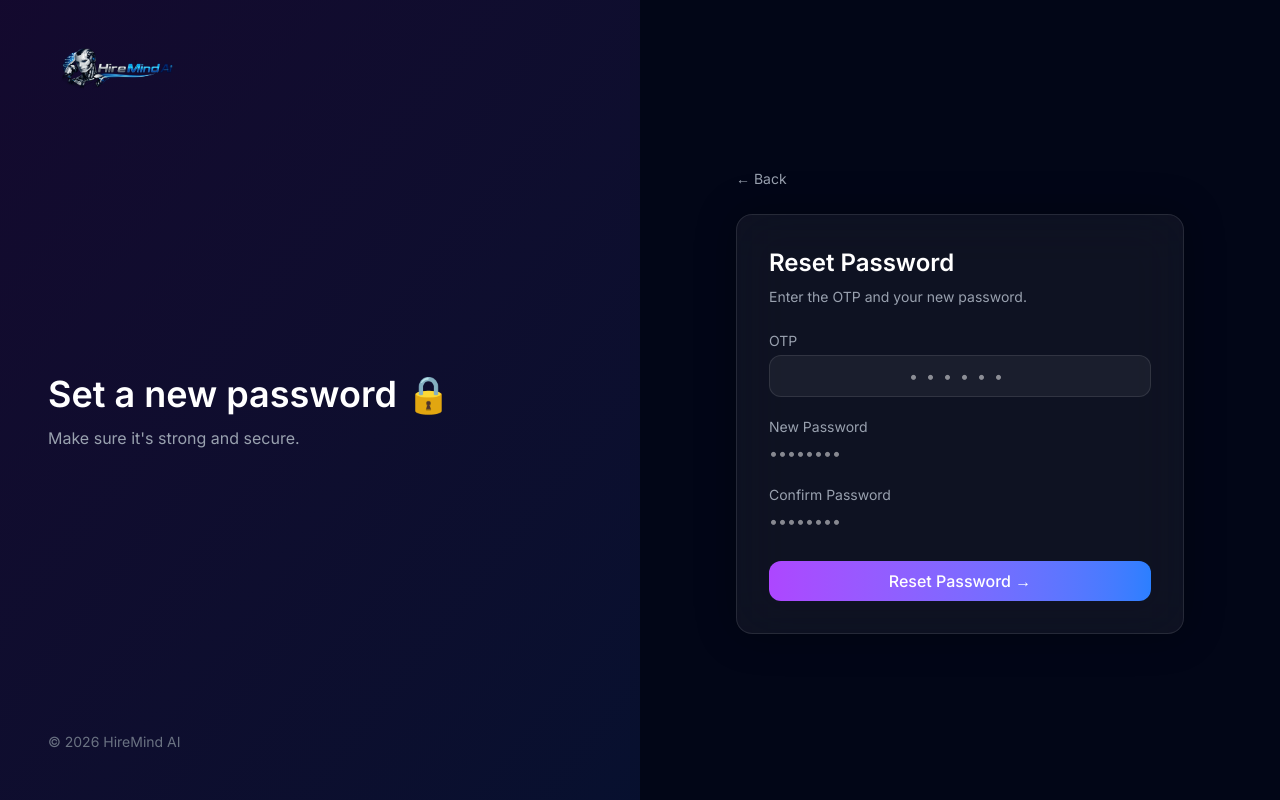
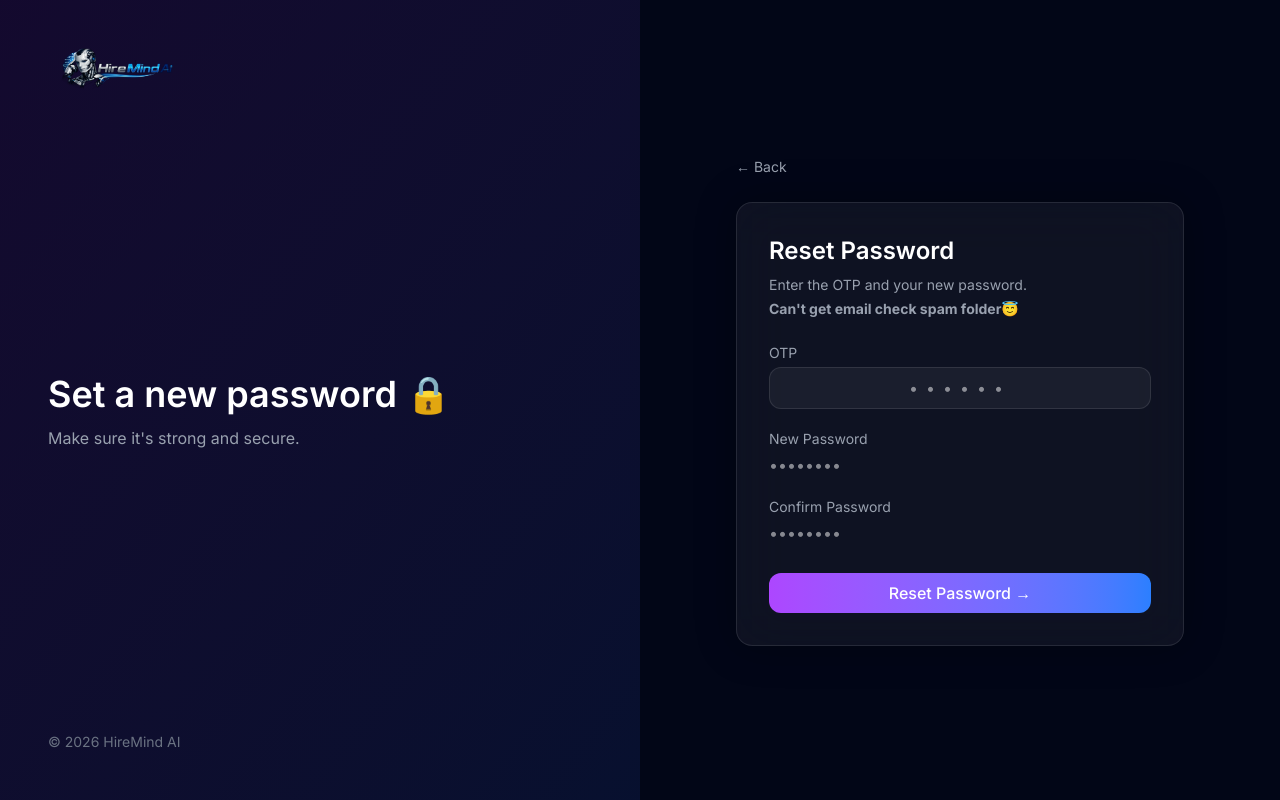
Before and after one commit to Nikhil-Rajput0/HireMind-Ai, a Next.js app: page /authentication/resetPassword in a window 1280 px wide. Built offline with nearby package versions, Linux system fonts and the light colour scheme; no server answers.

Commit message:
Fixing broken UI

```diff
--- a/app/_components/Headers/HeaderMain.js
+++ b/app/_components/Headers/HeaderMain.js
@@ -70,7 +70,7 @@ function HeaderMain() {
               {isActive && (
                 <motion.div
                   layoutId="nav-underline"
-                  className="absolute left-0 bottom-0 h-[2px] w-full bg-green-400 rounded-full"
+                  className="absolute left-0 bottom-0 h-0.5 w-full bg-green-400 rounded-full"
                 />
               )}
             </Link>
--- a/app/_components/Price/Subscription.js
+++ b/app/_components/Price/Subscription.js
@@ -85,7 +85,7 @@ function Subscription() {
           </div>
         </div>
 
-        <div className="pt-3 w-full px-7">
+        <div className="pt-3 w-full px-10">
           <div className="grid grid-cols-1  sm:grid-cols-2 md:grid-cols-3 lg:flex items-center justify-center lg:gap-4 gap-8">
             {plans
               .filter((plan) => plan.planType === activeTab)
--- a/app/authentication/resetPassword/page.js
+++ b/app/authentication/resetPassword/page.js
@@ -37,8 +37,9 @@ function Page() {
           >
             <h2 className="text-2xl font-semibold mb-2">Reset Password</h2>
 
-            <p className="text-sm text-gray-400 mb-6">
-              Enter the OTP and your new password.
+            <p className="text-sm text-gray-400 mb-6 flex flex-col gap-1">
+              Enter the OTP and your new password.{" "}
+              <strong>Can&apos;t get email check spam folder😇</strong>
             </p>
 
             <ResetPassword />
--- a/app/authentication/signUp/signUpVerify/page.js
+++ b/app/authentication/signUp/signUpVerify/page.js
@@ -69,13 +69,14 @@ function Page() {
 
   return (
     <section className="min-h-screen flex bg-[#020617] text-white">
-      <div className="hidden lg:flex flex-col justify-between w-1/2 p-12 bg-gradient-to-br from-blue-900/20 to-purple-900/20">
+      <div className="hidden lg:flex flex-col justify-between w-1/2 p-12 bg-linear-to-br from-blue-900/20 to-purple-900/20">
         <Image src={logo} width={140} alt="logo" />
 
         <div>
           <h1 className="text-4xl font-semibold">Verify your email 🔐</h1>
-          <p className="text-gray-400 mt-3">
+          <p className="text-gray-400 mt-3 flex flex-col gap-1">
             We’ve sent a one-time password to your email.
+            <strong>Can&apos;t get email check spam folder please😇</strong>
           </p>
         </div>
 
```
